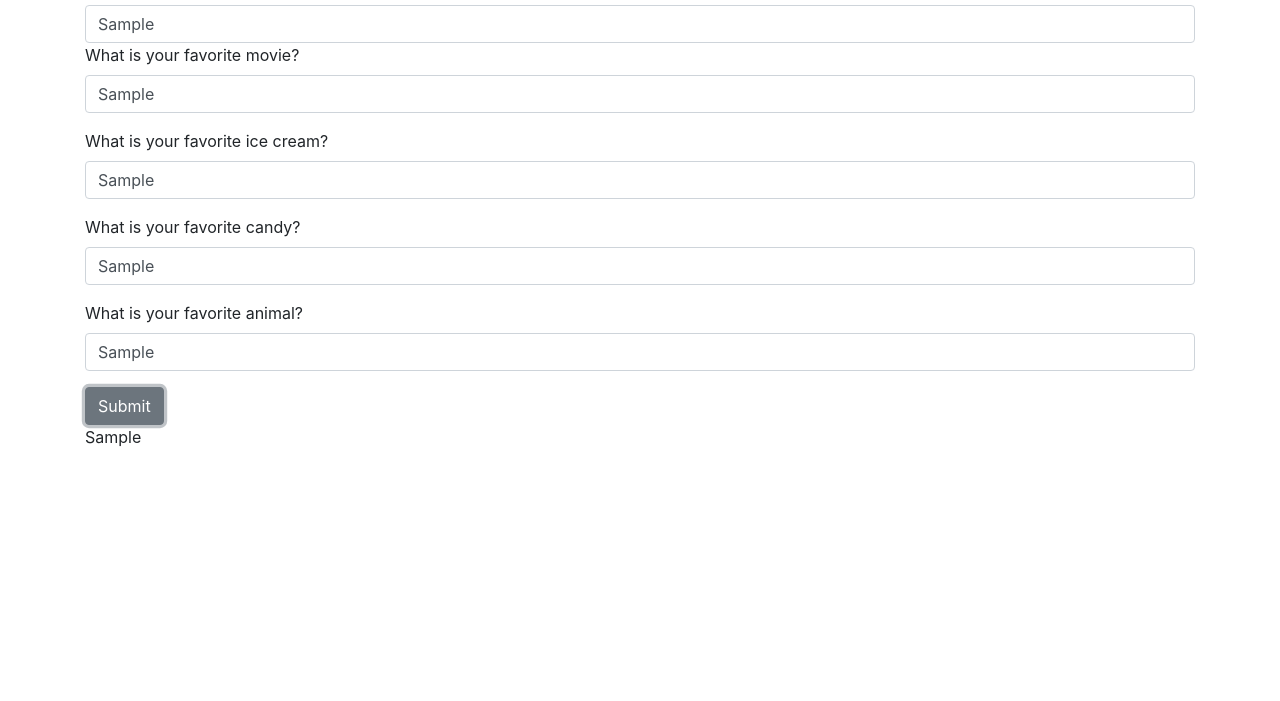
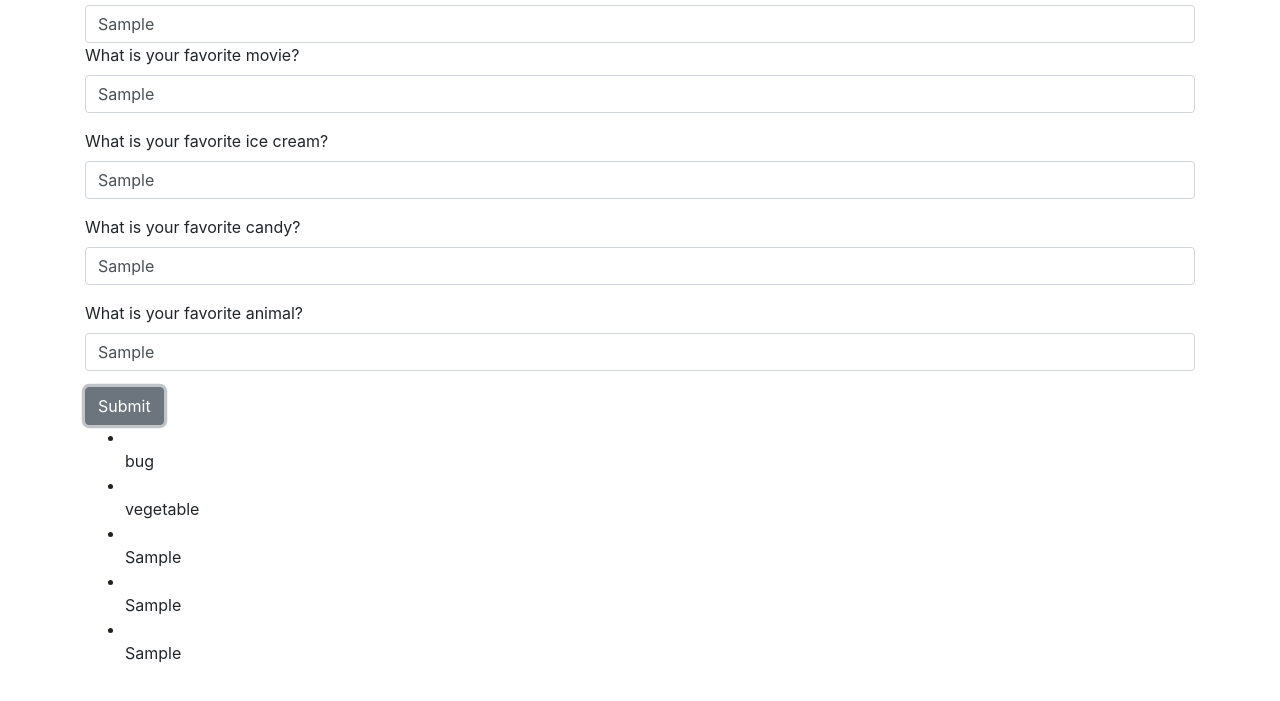
Before and after one commit to Colton141/fav-things-js, a plain HTML site: page index.html in a window 1280 px wide. Both pictures are taken after typing "Sample", "Sample", "Sample", "Sample", "Sample" into the empty fields and a click on the button "Submit". Shown: the part 73-774 px from the top of the page. Drawn offline with Linux system fonts and the light colour scheme.

Commit message:
make new array, list new array

```diff
--- a/index.html
+++ b/index.html
@@ -33,8 +33,10 @@
         <button type="submit" class="btn btn-secondary" id="submit">Submit</button>
       </form>
 
-      <div class="result">
+      <div>
+        <ul class="result">
 
+        </ul>
       </div>
     </div>
   </body>
--- a/js/scripts.js
+++ b/js/scripts.js
@@ -1,15 +1,28 @@
 $(document).ready(function(){
   $("form#favorites").submit(function(event){
-  var foodInput = $("Input#food").val();
+  event.preventDefault();
+  var foodInput = $("input#food").val();
   var movieInput = $("input#movie").val();
   var icecreamInput = $("input#icecream").val();
   var candyInput = $("input#candy").val();
   var animalInput = $("input#animal").val();
   var favorite = [foodInput, movieInput, icecreamInput, candyInput, animalInput];
+  var newArray = ["bug", "vegetable"];
 
-    $('.result').append(favorite[1 + 0 + 2]);
+  // $('.result').append(favorite[2], favorite[0]);
 
-    event.preventDefault();
+
+  // var newArray = [newArray.push(newFav)];
+  newArray.push(favorite[1], favorite[0], favorite[2]);
+  $('.result').append("<li>",newArray[0],"</li>");
+  $('.result').append("<li>",newArray[1],"</li>");
+  $('.result').append("<li>",newArray[2],"</li>");
+  $('.result').append("<li>",newArray[3],"</li>");
+  $('.result').append("<li>",newArray[4],"</li>");
+
+
+
+
 
   });
 });
```
Lines whose indentation alone changed are shown as unchanged.
